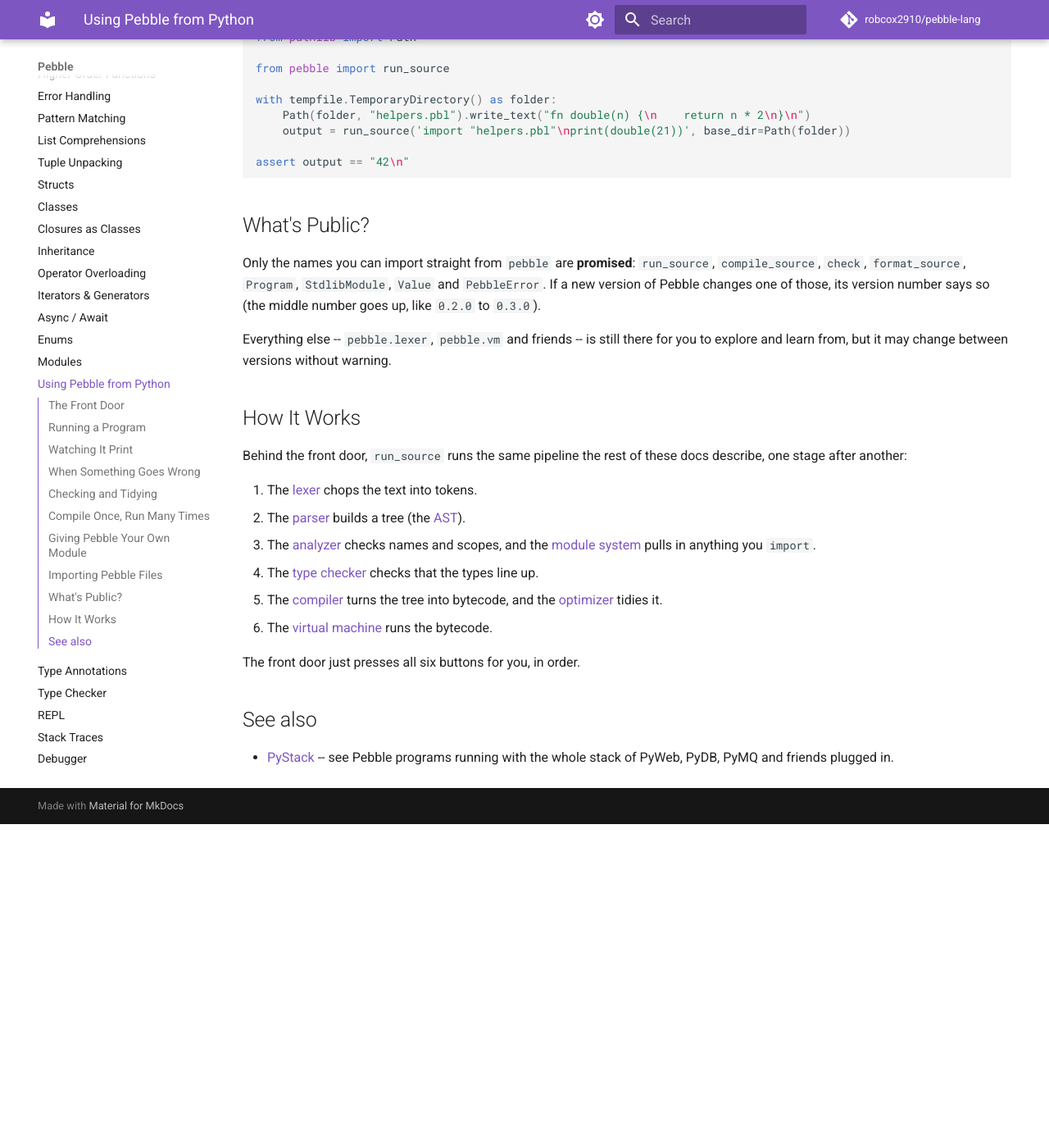
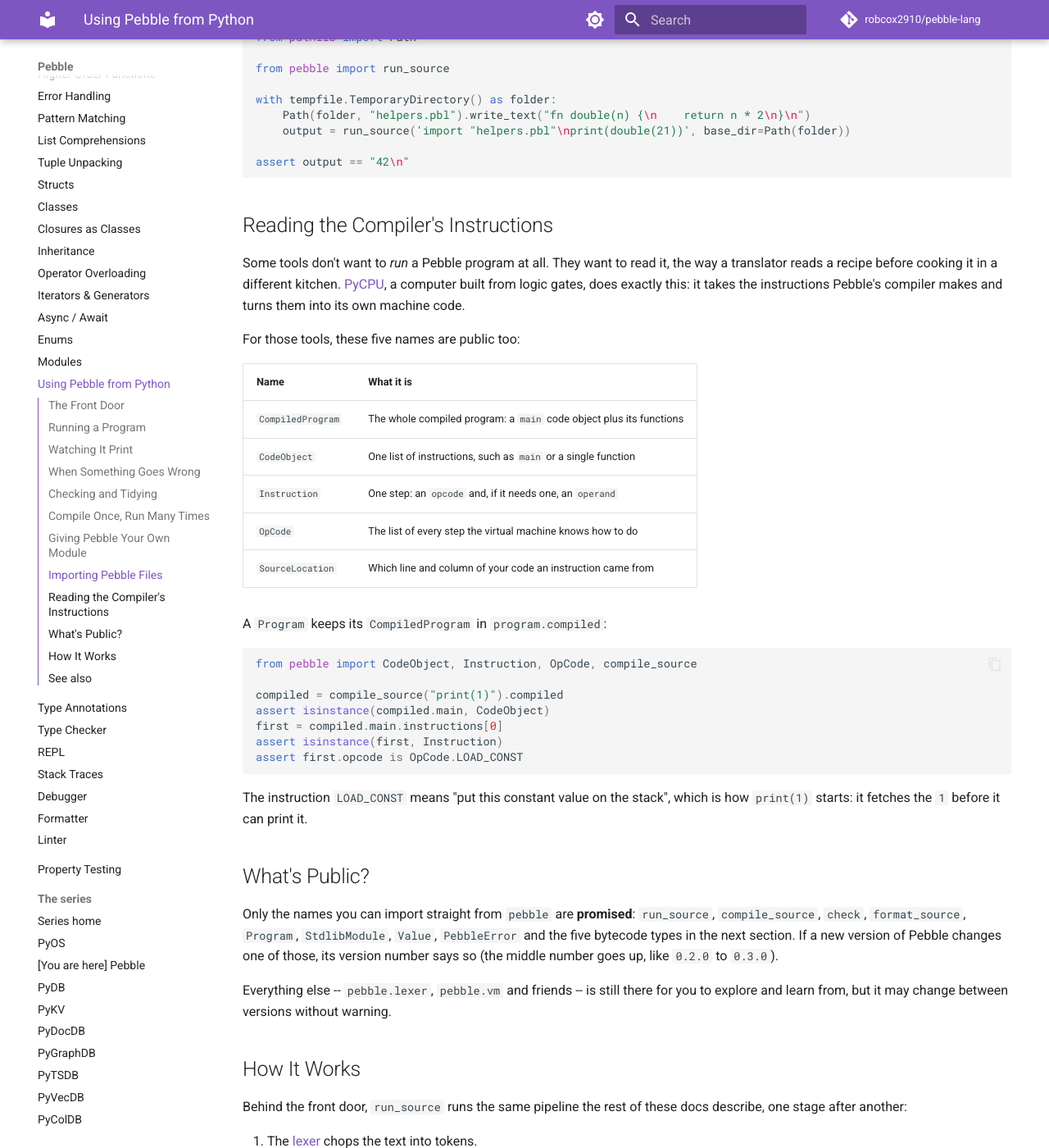
Before and after one commit to robcox2910/pebble-lang, an MkDocs documentation site: the page built from docs/concepts/using-pebble-from-python.md, in a window 1280 px wide and 1400 px high, scrolled down 3418 px. Shown: the whole window at 82% size. Built offline with MkDocs 1.6.1 and Material for MkDocs 9.7.7, drawn with Linux system fonts in a browser that asks for light colours; comment, search, counter and statistics services are not loaded; before the commit the page ends 4423 px from its top, so only the background shows below that.

Commit message:
feat: export the bytecode types
Make CompiledProgram, CodeObject, Instruction, OpCode and SourceLocation
public so tools that read the compiler's output (such as PyCPU) need no
deep imports. Document them in the public-API chapter.

Co-Authored-By: Claude Sonnet 5.5 <noreply@anthropic.com>

````diff
--- a/docs/concepts/using-pebble-from-python.md
+++ b/docs/concepts/using-pebble-from-python.md
@@ -184,11 +184,46 @@ with tempfile.TemporaryDirectory() as folder:
 assert output == "42\n"
 ```
 
+## Reading the Compiler's Instructions
+
+Some tools don't want to *run* a Pebble program at all. They want to read
+it, the way a translator reads a recipe before cooking it in a different
+kitchen. [PyCPU](https://github.com/robcox2910/pycpu), a computer built
+from logic gates, does exactly this: it takes the instructions Pebble's
+compiler makes and turns them into its own machine code.
+
+For those tools, these five names are public too:
+
+| Name | What it is |
+|---|---|
+| `CompiledProgram` | The whole compiled program: a `main` code object plus its functions |
+| `CodeObject` | One list of instructions, such as `main` or a single function |
+| `Instruction` | One step: an `opcode` and, if it needs one, an `operand` |
+| `OpCode` | The list of every step the virtual machine knows how to do |
+| `SourceLocation` | Which line and column of your code an instruction came from |
+
+A `Program` keeps its `CompiledProgram` in `program.compiled`:
+
+```python
+from pebble import CodeObject, Instruction, OpCode, compile_source
+
+compiled = compile_source("print(1)").compiled
+assert isinstance(compiled.main, CodeObject)
+first = compiled.main.instructions[0]
+assert isinstance(first, Instruction)
+assert first.opcode is OpCode.LOAD_CONST
+```
+
+The instruction `LOAD_CONST` means "put this constant value on the
+stack", which is how `print(1)` starts: it fetches the `1` before it can
+print it.
+
 ## What's Public?
 
 Only the names you can import straight from `pebble` are **promised**:
 `run_source`, `compile_source`, `check`, `format_source`, `Program`,
-`StdlibModule`, `Value` and `PebbleError`. If a new version of Pebble
+`StdlibModule`, `Value`, `PebbleError` and the five bytecode types in
+the next section. If a new version of Pebble
 changes one of those, its version number says so (the middle number goes
 up, like `0.2.0` to `0.3.0`).
 
````
Also changed, not shown: src/pebble/__init__.py (+7 -0 lines), 1 other file.
